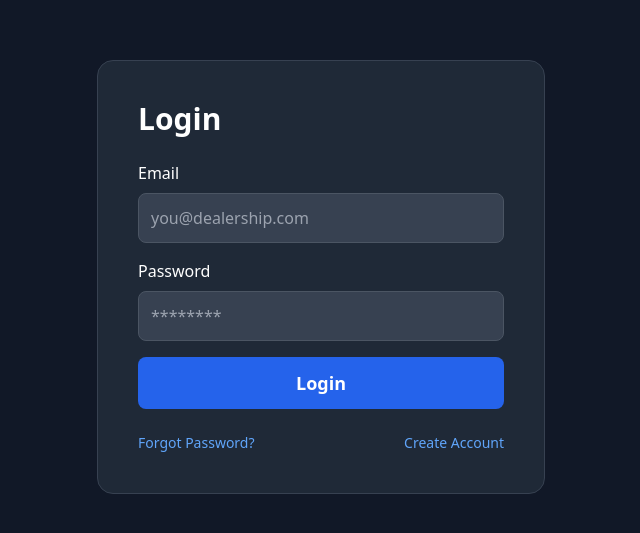
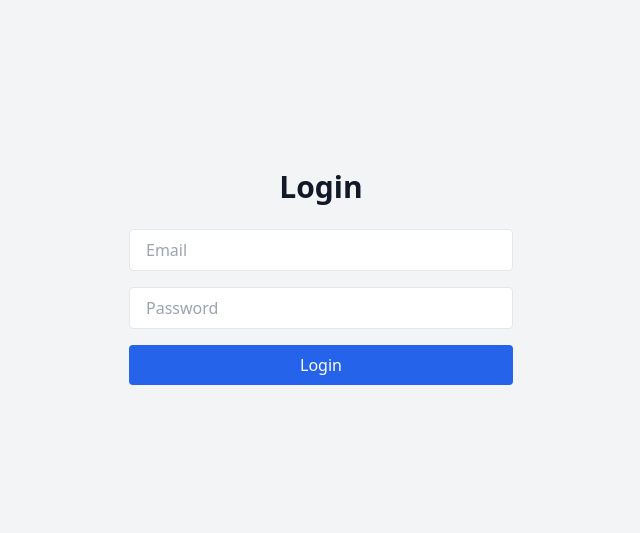
Before and after one commit to brettkues/cardealer-ai, a Next.js app: page /login in a window 1280 px wide. Shown: the part 123-656 px from the top of the page, without its empty margins (319-959 px from the left). Built offline with nearby package versions, Linux system fonts and the light colour scheme.

Commit message:
Update page.js

```diff
--- a/app/login/page.js
+++ b/app/login/page.js
@@ -1,86 +1,57 @@
-"use client";
+'use client';
 
-import { useState } from "react";
-import { auth } from "@/app/firebase";
-import { signInWithEmailAndPassword } from "firebase/auth";
-import { useRouter } from "next/navigation";
+import { useState } from 'react';
+import { useRouter } from 'next/navigation';
+import { signInWithEmailAndPassword } from 'firebase/auth';
+import { auth } from '@/app/utils/firebase';
 
 export default function LoginPage() {
   const router = useRouter();
+  const [email, setEmail] = useState('');
+  const [password, setPassword] = useState('');
+  const [error, setError] = useState('');
 
-  const [email, setEmail] = useState("");
-  const [password, setPassword] = useState("");
-
-  const [loading, setLoading] = useState(false);
-  const [error, setError] = useState("");
-
-  const handleLogin = async () => {
-    setError("");
-    setLoading(true);
+  const handleLogin = async (e) => {
+    e.preventDefault();
+    setError('');
 
     try {
       await signInWithEmailAndPassword(auth, email, password);
-      router.push("/ai"); // AI home page
+      router.push('/dashboard');
     } catch (err) {
-      setError(err.message || "Login failed. Check your credentials.");
+      setError('Invalid email or password');
+      console.error('Login error:', err);
     }
-
-    setLoading(false);
-  };
-
-  const handleKey = (e) => {
-    if (e.key === "Enter") handleLogin();
   };
 
   return (
-    <div className="min-h-screen bg-gray-900 text-white flex items-center justify-center px-6">
-      <div className="bg-gray-800 p-10 rounded-2xl w-full max-w-md border border-gray-700">
-
-        <h1 className="text-3xl font-bold mb-6">Login</h1>
-
-        {/* Email */}
-        <label className="block mb-2">Email</label>
+    <main className="flex flex-col items-center justify-center min-h-screen px-4 bg-gray-100 text-center">
+      <h1 className="text-3xl font-bold mb-6">Login</h1>
+      <form onSubmit={handleLogin} className="space-y-4 w-full max-w-sm">
         <input
           type="email"
-          className="w-full p-3 rounded-lg bg-gray-700 border border-gray-600 mb-4"
-          placeholder="you@dealership.com"
+          placeholder="Email"
           value={email}
           onChange={(e) => setEmail(e.target.value)}
-          onKeyDown={handleKey}
+          className="w-full px-4 py-2 border rounded"
+          required
         />
-
-        {/* Password */}
-        <label className="block mb-2">Password</label>
         <input
           type="password"
-          className="w-full p-3 rounded-lg bg-gray-700 border border-gray-600 mb-4"
-          placeholder="********"
+          placeholder="Password"
           value={password}
           onChange={(e) => setPassword(e.target.value)}
-          onKeyDown={handleKey}
+          className="w-full px-4 py-2 border rounded"
+          required
         />
-
-        {/* Error */}
-        {error && (
-          <div className="bg-red-600 text-white p-3 rounded-lg mt-2 mb-4 text-sm">
-            {error}
-          </div>
-        )}
-
+        {error && <p className="text-red-600">{error}</p>}
         <button
-          onClick={handleLogin}
-          disabled={loading}
-          className="w-full py-3 bg-blue-600 hover:bg-blue-500 rounded-lg text-lg font-semibold disabled:opacity-50"
+          type="submit"
+          className="w-full bg-blue-600 text-white py-2 rounded hover:bg-blue-700"
         >
-          {loading ? "Logging in…" : "Login"}
+          Login
         </button>
-
-        {/* Links */}
-        <div className="flex justify-between text-sm mt-6 text-blue-400">
-          <button onClick={() => router.push("/reset")}>Forgot Password?</button>
-          <button onClick={() => router.push("/register")}>Create Account</button>
-        </div>
-      </div>
-    </div>
+      </form>
+    </main>
   );
 }
```
